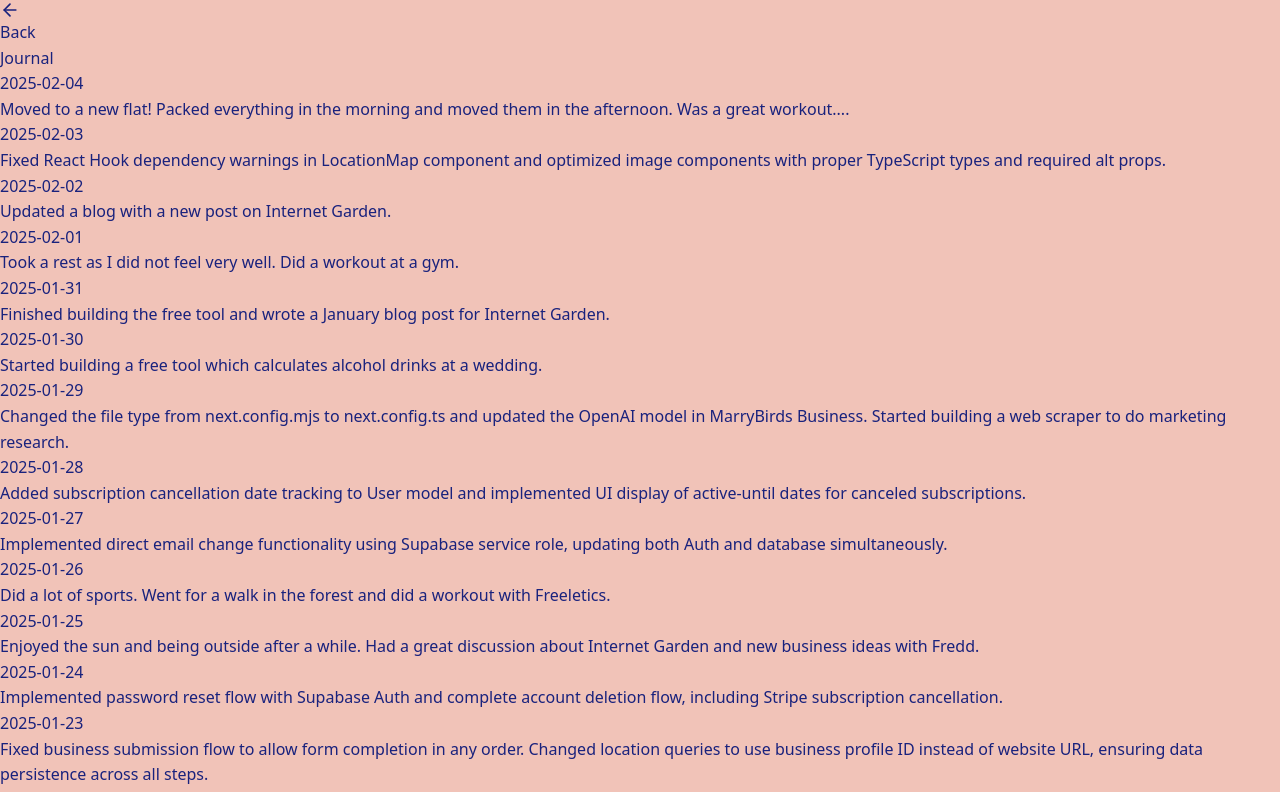
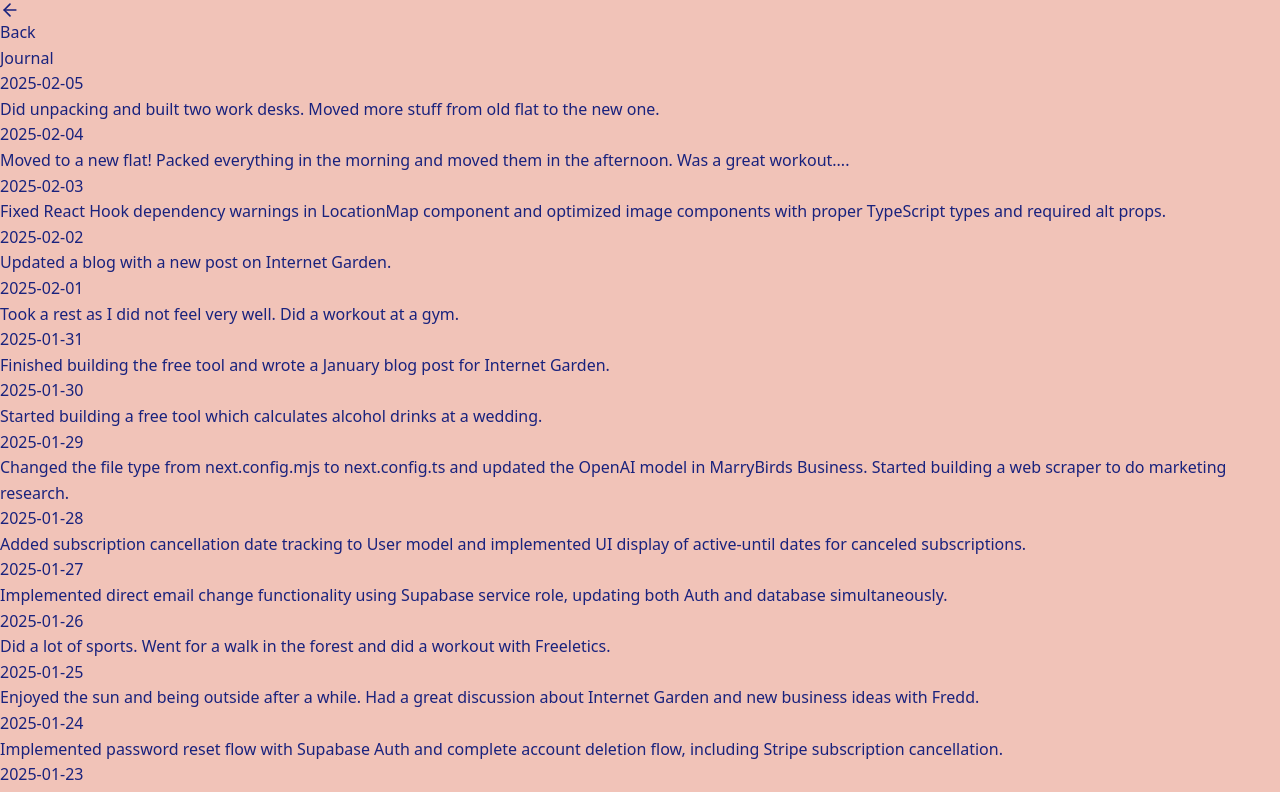
Before and after one commit to minamicode/minamicode.com, a Next.js app: page /journal in a window 1280 px wide. Shown: the top 792 px of the page. Built offline with nearby package versions, Linux system fonts and the light colour scheme.

Commit message:
Update JournalEntries.tsx

```diff
--- a/src/app/_components/JournalEntries.tsx
+++ b/src/app/_components/JournalEntries.tsx
@@ -6,6 +6,10 @@ type JournalEntry = {
 };
 
 const entries: JournalEntry[] = [
+  {
+    date: "2025-02-05",
+    text: "Did unpacking and built two work desks. Moved more stuff from old flat to the new one.",
+  },
   {
     date: "2025-02-04",
     text: "Moved to a new flat! Packed everything in the morning and moved them in the afternoon. Was a great workout....",
```
